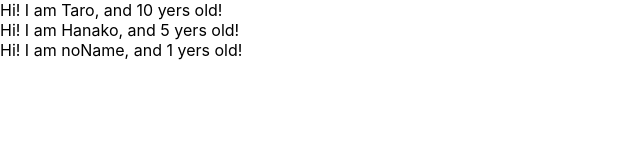
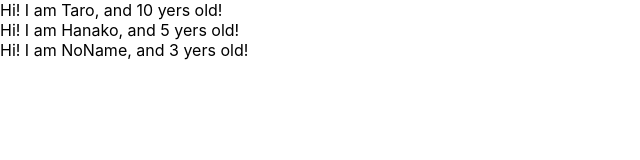
Before and after one commit to riku-1219/udemy-react-redux-crud-application, a React (Create React App) app: page / in a window 1280 px wide. Shown: the top 160 px of the page, without its empty margins (0-640 px from the left). Built offline with nearby package versions, Linux system fonts and the light colour scheme.

Commit message:
learn prop-types

```diff
--- a/src/App.jsx
+++ b/src/App.jsx
@@ -1,26 +1,32 @@
 import React from "react";
+import PropTypes from "prop-types";
 
 const App = () => {
   const profiles = [
     { name: "Taro", age: 10 },
     { name: "Hanako", age: 5 },
-    { name: "noName" },
-  ]
+    { name: "NoName", age: 3 },
+  ];
   return (
     <div>
       {profiles.map((profile, i) => {
-        return <User name={profile.name} age={profile.age} key={i} />
+        return <User name={profile.name} age={profile.age} key={i} />;
       })}
     </div>
   );
 };
 
 const User = (props) => {
-  return <div>Hi! I am {props.name}, and {props.age} yers old!</div>;
+  return (
+    <div>
+      Hi! I am {props.name}, and {props.age} yers old!
+    </div>
+  );
 };
 
-User.defaultProps = {
-  age: 1,
-}
+User.propTypes = {
+  name: PropTypes.string,
+  age: PropTypes.number.isRequired,
+};
 
 export default App;
```
